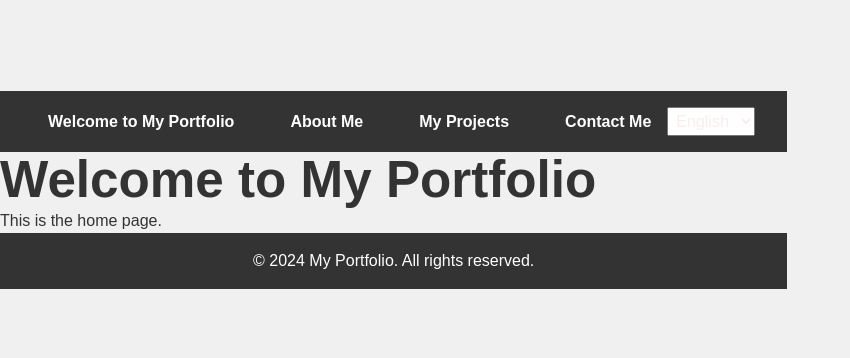
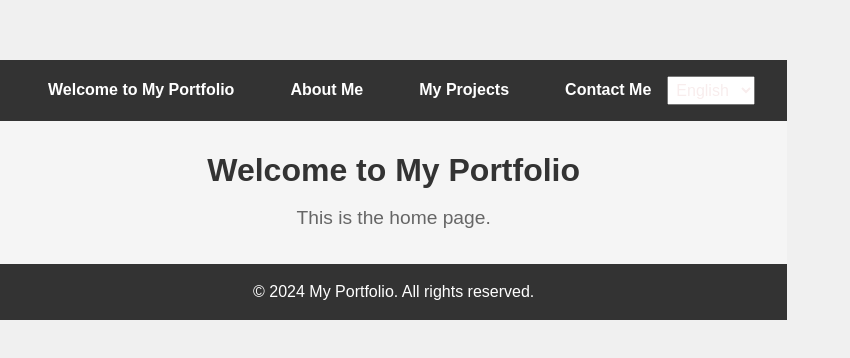
Before and after one commit to Carlosmarroquin20/professional-portfolio, a React (Vite) app: page / in a window 1280 px wide. Shown: the part 210-568 px from the top of the page, without its empty margins (0-850 px from the left). Built offline with nearby package versions, Linux system fonts and the light colour scheme.

Commit message:
Organize all CSS files into the styles folder

```diff
--- a/src/components/Footer.jsx
+++ b/src/components/Footer.jsx
@@ -1,5 +1,5 @@
 
-import './Footer.css';
+import '../styles/Footer.css';
 
 function Footer() {
   return (
--- a/src/components/Header.jsx
+++ b/src/components/Header.jsx
@@ -1,7 +1,7 @@
 
 import { Link } from 'react-router-dom';
 import { useTranslation } from 'react-i18next';
-import './Header.css';
+import '../styles/Header.css';
 
 function Header() {
   const { t, i18n } = useTranslation();
--- a/src/pages/About.jsx
+++ b/src/pages/About.jsx
@@ -1,11 +1,16 @@
+// src/pages/About.jsx
+import '../styles/About.css';
+import { useTranslation } from 'react-i18next';
 
 function About() {
-    return (
-      <div>
-        <h1>About Me</h1>
-        <p>This is the about page.</p>
-      </div>
-    );
-  }
+  const { t } = useTranslation();
 
-  export default About;
+  return (
+    <div className="about-container">
+      <h1 className="about-title">{t('about.title')}</h1>
+      <p className="about-description">{t('about.description')}</p>
+    </div>
+  );
+}
+
+export default About;
--- a/src/pages/Home.jsx
+++ b/src/pages/Home.jsx
@@ -1,11 +1,16 @@
+
+import '../styles/Home.css';
+import { useTranslation } from 'react-i18next';
 
 function Home() {
-    return (
-      <div>
-        <h1>Welcome to My Portfolio</h1>
-        <p>This is the home page.</p>
-      </div>
-    );
-  }
+  const { t } = useTranslation();
 
-  export default Home;
+  return (
+    <div className="home-container">
+      <h1 className="home-title">{t('home.welcome')}</h1>
+      <p className="home-description">{t('home.description')}</p>
+    </div>
+  );
+}
+
+export default Home;
--- /dev/null
+++ b/src/styles/About.css
@@ -0,0 +1,18 @@
+
+.about-container {
+    padding: 2rem;
+    text-align: center;
+    background-color: #e9f5f2;
+  }
+
+  .about-title {
+    font-size: 2rem;
+    font-weight: bold;
+    color: #333;
+    margin-bottom: 1rem;
+  }
+
+  .about-description {
+    font-size: 1.2rem;
+    color: #555;
+  }
--- /dev/null
+++ b/src/styles/Home.css
@@ -0,0 +1,18 @@
+
+.home-container {
+    padding: 2rem;
+    text-align: center;
+    background-color: #f5f5f5;
+  }
+
+  .home-title {
+    font-size: 2rem;
+    font-weight: bold;
+    color: #333;
+    margin-bottom: 1rem;
+  }
+
+  .home-description {
+    font-size: 1.2rem;
+    color: #666;
+  }
```
Also changed, not shown: src/styles/Contact.css (added), src/styles/Footer.css (renamed from src/components/Footer.css), src/styles/Header.css (renamed from src/components/Header.css), src/styles/Projects.css (added).
